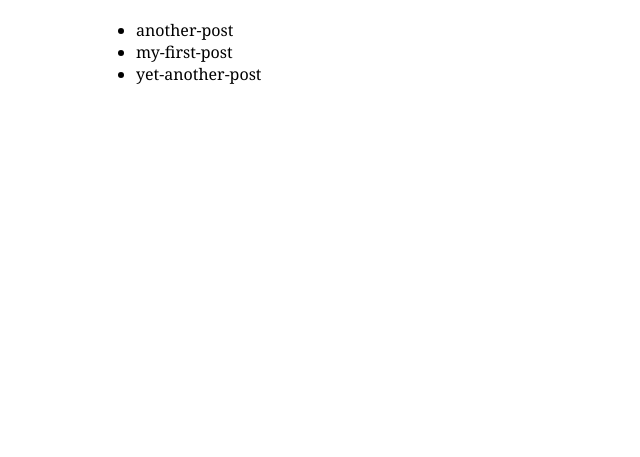
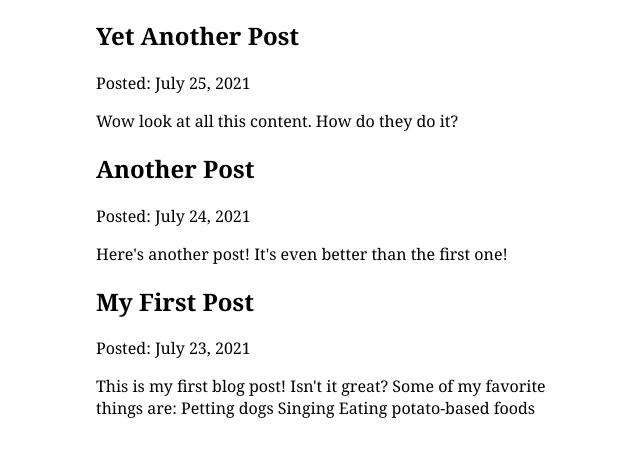
Before and after one commit to Aminov137/my-first-gatsby-site, a Gatsby site: page /blog in a window 1280 px wide. Shown: the part 179-636 px from the top of the page, without its empty margins (294-934 px from the left). Built offline with nearby package versions, Linux system fonts and the light colour scheme; Gatsby itself is replaced by a stand-in of ours.

Commit message:
finished part 6

```diff
--- a/gatsby-config.js
+++ b/gatsby-config.js
@@ -16,5 +16,6 @@ module.exports = {
         path: `${__dirname}/blog`,
       }
     },
+    "gatsby-plugin-mdx",
   ],
 }
--- a/package.json
+++ b/package.json
@@ -15,8 +15,10 @@
     "clean": "gatsby clean"
   },
   "dependencies": {
+    "@mdx-js/react": "^2.1.5",
     "gatsby": "^5.0.0",
     "gatsby-plugin-image": "^3.0.0",
+    "gatsby-plugin-mdx": "^5.0.0",
     "gatsby-plugin-sharp": "^5.0.0",
     "gatsby-source-filesystem": "^5.0.0",
     "react": "^18.2.0",
--- a/src/pages/blog.js
+++ b/src/pages/blog.js
@@ -6,24 +6,29 @@ import { graphql } from 'gatsby'
 const BlogPage = ({data}) => {
   return (
     <Layout pageTitle="My Blog Posts">
-        <ul>
-            {
-                data.allFile.nodes.map(node => (
-                    <li key={node.name}>
-                        {node.name}
-                    </li>
-                ))
-            }
-        </ul>
+      {
+        data.allMdx.nodes.map((node) => (
+          <article key={node.id}>
+            <h2>{node.frontmatter.title}</h2>
+            <p>Posted: {node.frontmatter.date}</p>
+            <p>{node.excerpt}</p>
+          </article>
+        ))
+      }
     </Layout>
   )
 }
 
 export const query = graphql`
   query {
-    allFile {
+    allMdx(sort: { frontmatter: { date: DESC }}) {
       nodes {
-        name
+        frontmatter {
+          date(formatString: "MMMM D, YYYY")
+          title
+        }
+        id
+        excerpt
       }
     }
   }
```
Also changed, not shown: 1 other file.
